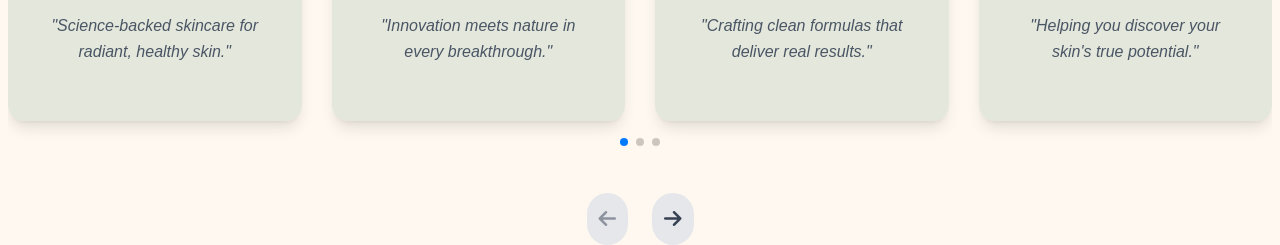
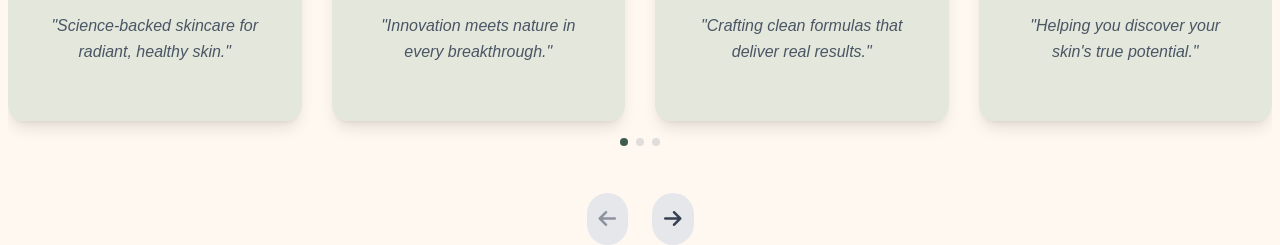
Before and after one commit to joyasamirsaad/radianceweb, a Next.js app: page /about in a window 1280 px wide. Shown: the part 1540-1785 px from the top of the page. Built offline with nearby package versions, Linux system fonts and the light colour scheme.

Commit message:
Add files via upload

```diff
--- a/app/globals.css
+++ b/app/globals.css
@@ -366,3 +366,13 @@ footer i {
 .reviews-div {
     @apply flex flex-col justify-center items-center;
 }
+
+.swiper-pagination-bullet {
+  background-color: #ccc !important;
+  opacity: 0.6 !important;
+}
+
+.swiper-pagination-bullet-active {
+  background-color: #3E5C50 !important;
+  opacity: 1 !important;
+}
--- a/components/TeamSwiper.tsx
+++ b/components/TeamSwiper.tsx
@@ -9,17 +9,20 @@ import 'swiper/css';
 import 'swiper/css/navigation';
 import 'swiper/css/pagination';
 import { teamData } from "@/data/team";
+import '../app/globals.css'
 
 export default function TeamSwiper() {
   const [swiper, setSwiper] = useState<SwiperClass | null>(null);
   const [atEnd, setAtEnd] = useState(false);
   const [atStart, setAtStart] = useState(true);
+  //const [activeIndex, setActiveIndex] = useState(0);
 
   return (
     <section className="desc container mx-auto px-4 py-16">
       <h1 className='text-center mb-8'>Meet Our Team</h1>
       <Swiper
         onSwiper={setSwiper}
+        //onSlideChange={(swiper) => setActiveIndex(swiper.activeIndex)}
         spaceBetween={20}
         slidesPerView={1}
         modules={[Navigation, Pagination]}
@@ -29,7 +32,11 @@ export default function TeamSwiper() {
           1024: { slidesPerView: 4, spaceBetween: 30 },
         }}
         navigation={false}
-        pagination={{ clickable: true }}
+        pagination={{ clickable: true, /*renderBullet: (index, className) => {
+    return `<span class="${className}" style="background: ${ index === activeIndex ? '#3E5C50' : 'black' }"></span>`; }*/}}
+
+
+
         onReachEnd={() => setAtEnd(true)}
         onReachBeginning={() => setAtStart(true)}
         onFromEdge={() => {setAtEnd(false); setAtStart(false);}}
```
